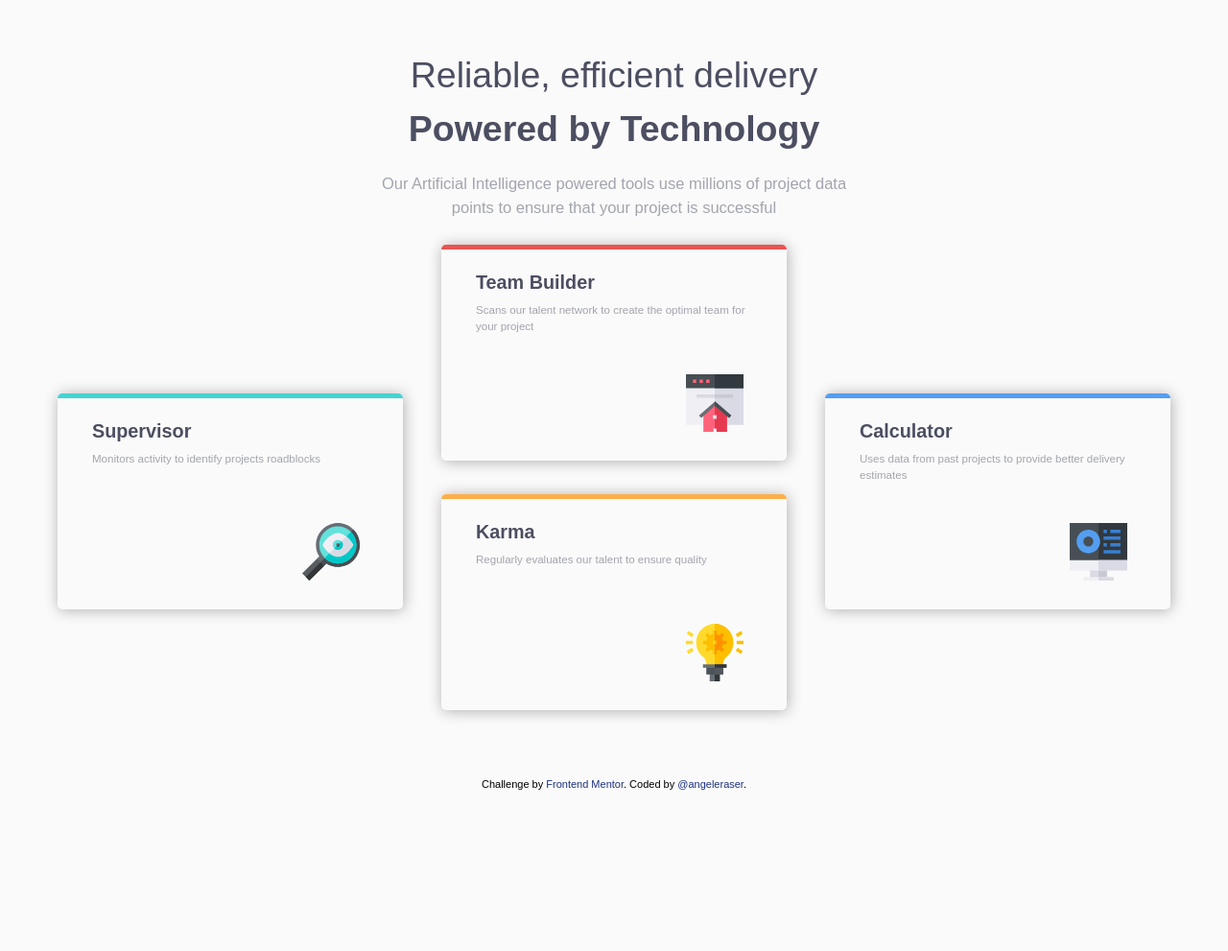
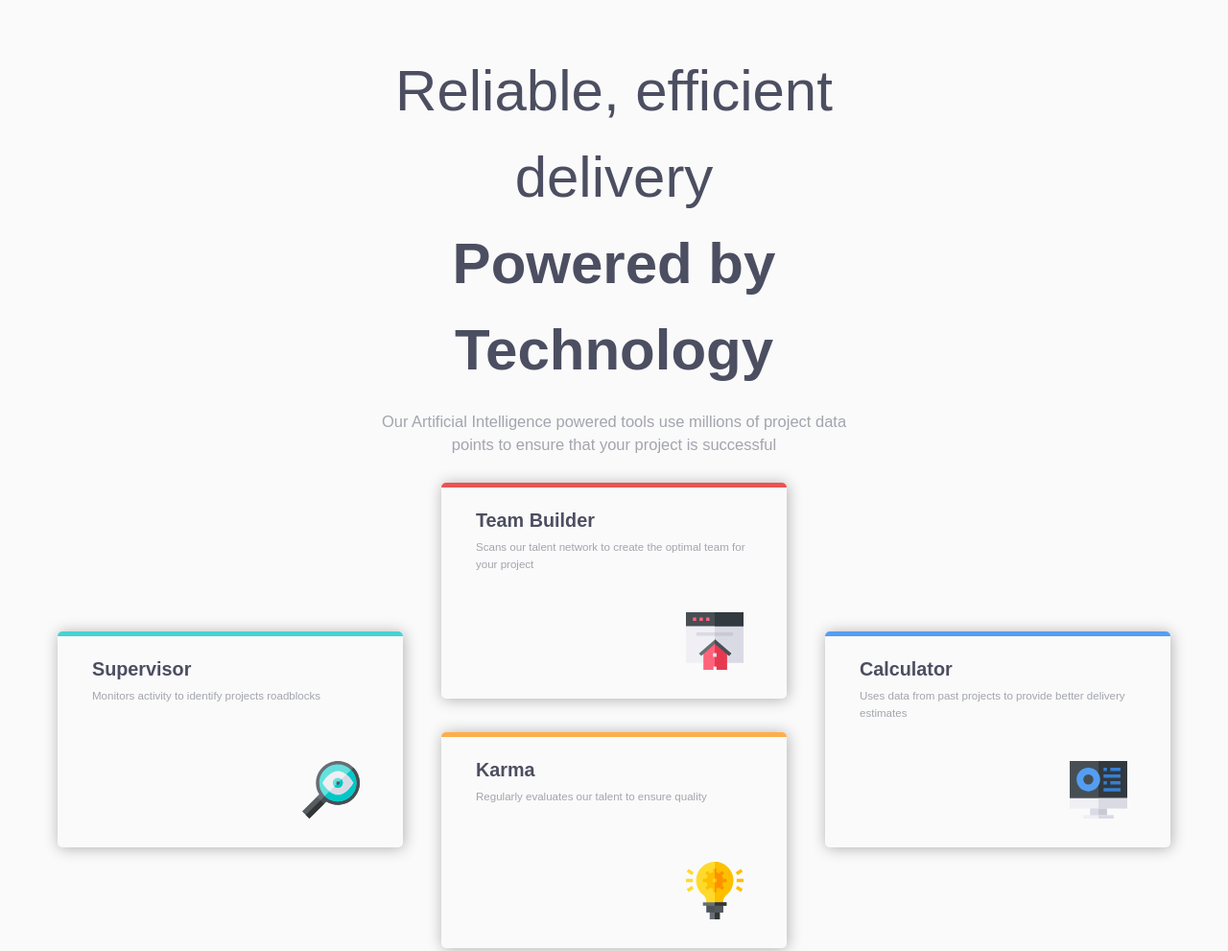
Before and after one commit to angeleraser/four-card-feature-section, a plain HTML site: page index.html in a window 1280 px wide. Shown: the top 991 px of the page at 96% size. Before the commit the page ends 835 px from the top, so only its background shows below. Drawn offline with Linux system fonts and the light colour scheme.

Commit message:
update styles.css

```diff
--- a/css/styles.css
+++ b/css/styles.css
@@ -44,7 +44,7 @@ body{
 .title{
   color: var(--VeryDarkBlue);
   line-height: 1.5;
-  font-size: 2.5em;
+  font-size: 4em;
   text-align: center;
   margin: 0;
   width: 40%;
```
